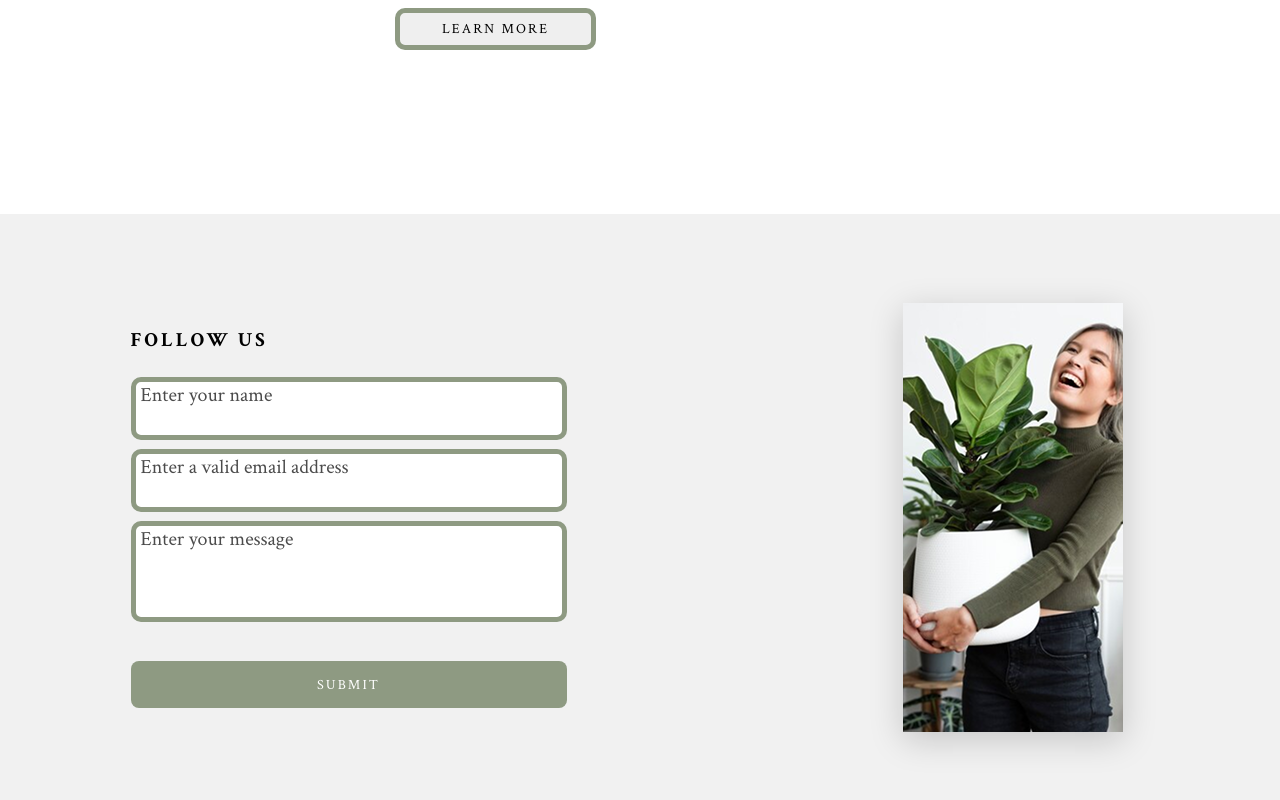
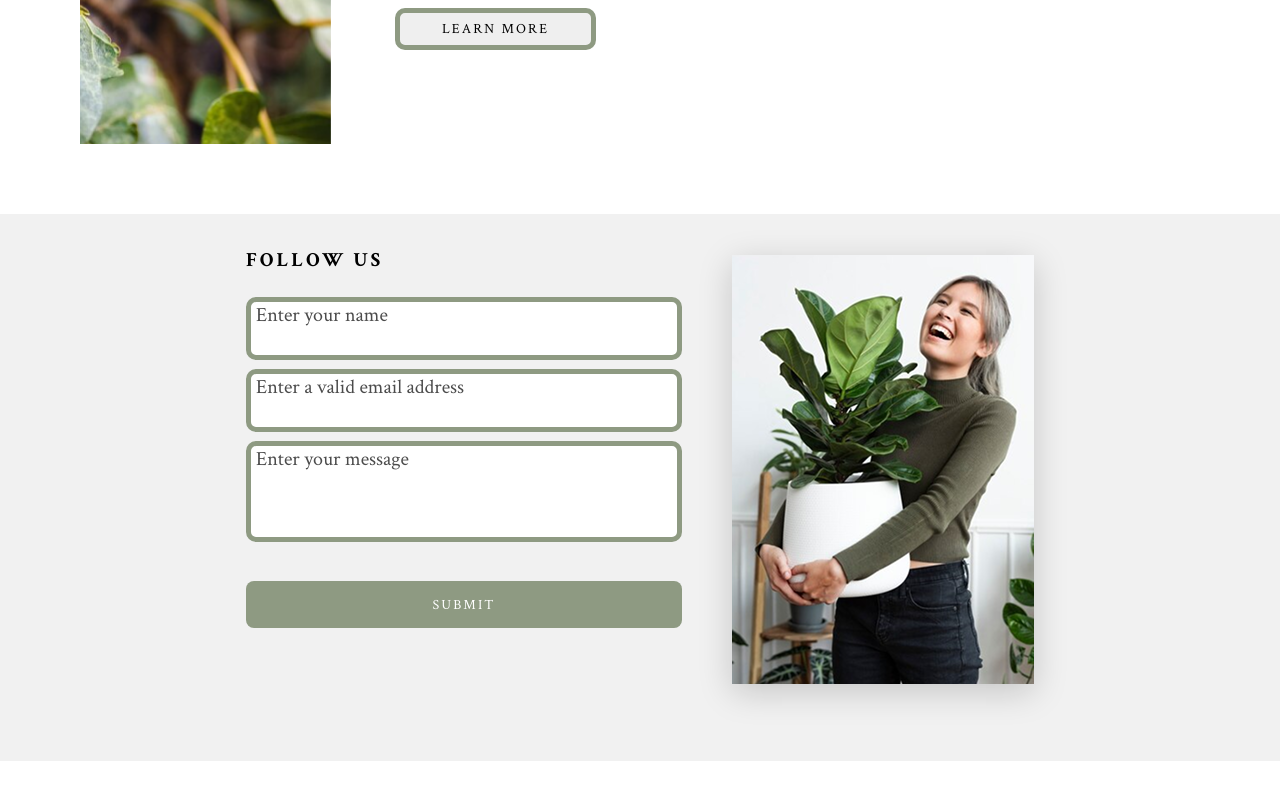
Before and after one commit to chasov-artem/organic-repo, a React (Vite) app: page / in a window 1280 px wide. Shown: the part 2286-3086 px from the top of the page. After the commit the page ends 3047 px from the top, so only its background shows below. Built offline with nearby package versions, Linux system fonts and the light colour scheme.

Commit message:
styles: contactForm 992

```diff
--- a/src/components/ContactForm/ContactForm.module.scss
+++ b/src/components/ContactForm/ContactForm.module.scss
@@ -167,25 +167,47 @@
   }
 
   @media (min-width: 992px) {
-    & {
-      max-width: 100vw;
-      width: 100%;
-      min-width: 992px;
-      margin: 0 auto;
-      padding: 0;
+    .contact {
+      display: flex;
+      flex-direction: row;
       padding: 89px 118px 104px 91px;
+      gap: 50px;
+      justify-content: flex-start;
     }
+
+    .contact__container {
+      flex: none;
+      width: 436px;
+    }
+
+    .contact__img-wrap {
+      flex: none;
+      width: 302px;
+      height: 429px;
+      display: flex;
+      align-items: flex-end;
+      justify-content: flex-end;
+      background: transparent;
+      box-shadow: none;
+    }
+
+    .contact__img {
+      width: 302px;
+      height: 429px;
+      object-fit: cover;
+    }
+
     &::after {
       display: none;
     }
     &__container {
       max-width: 992px;
-      width: 100%;
       margin: 0 auto;
+      display: flex;
       flex-direction: row;
       align-items: flex-start;
+      justify-content: center;
       gap: 50px;
-      justify-content: flex-start;
       padding: 0;
     }
     &__form-wrap,
@@ -213,22 +235,6 @@
     .contact__btn {
       display: block;
       margin: 24px 0 0 0;
-    }
-    &__img-wrap {
-      width: 302px;
-      height: 429px;
-      margin: 0;
-      display: flex;
-      align-items: flex-end;
-      justify-content: flex-end;
-      background: transparent;
-      box-shadow: none;
-    }
-    &__img {
-      width: 302px;
-      height: 429px;
-      object-fit: cover;
-      border-radius: 0;
     }
     .custom-placeholder {
       left: 10px;
```
